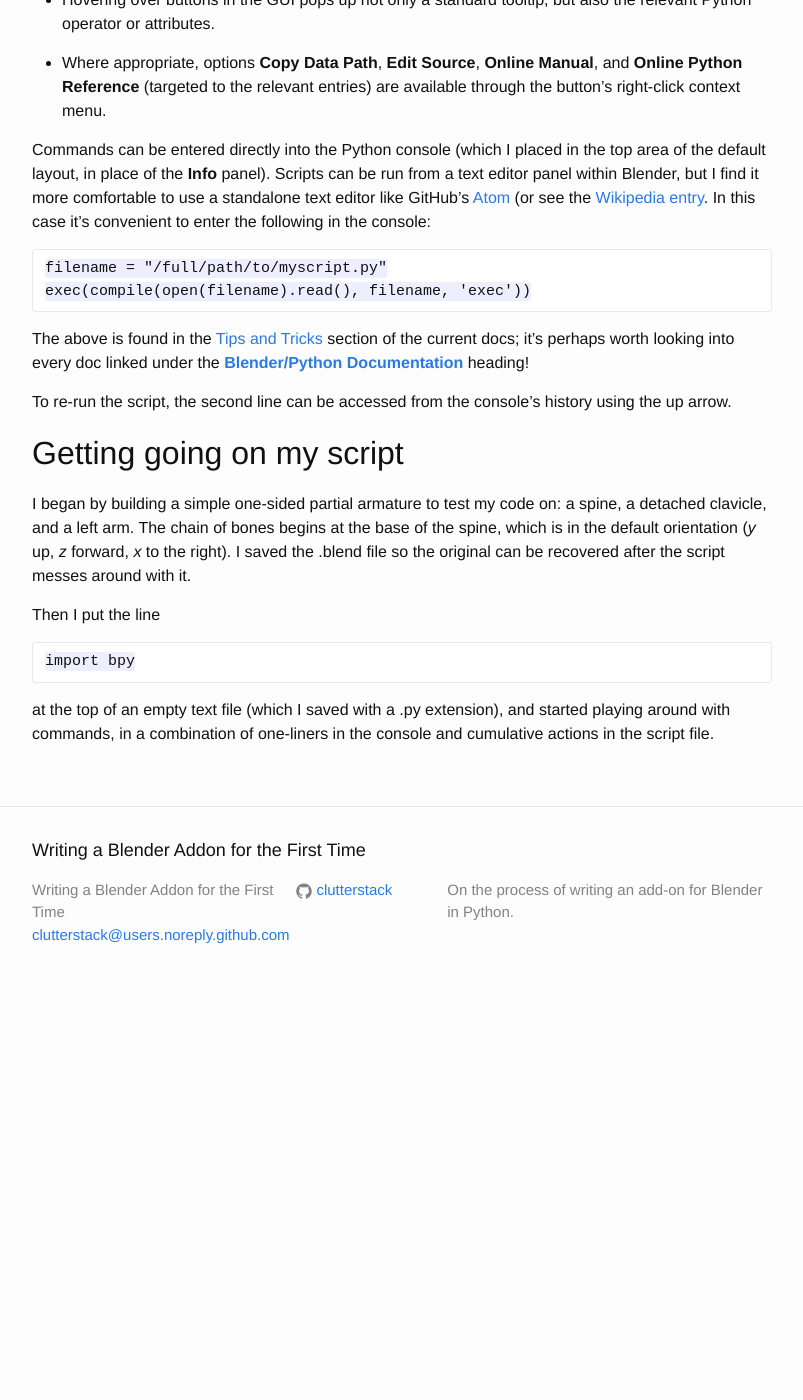
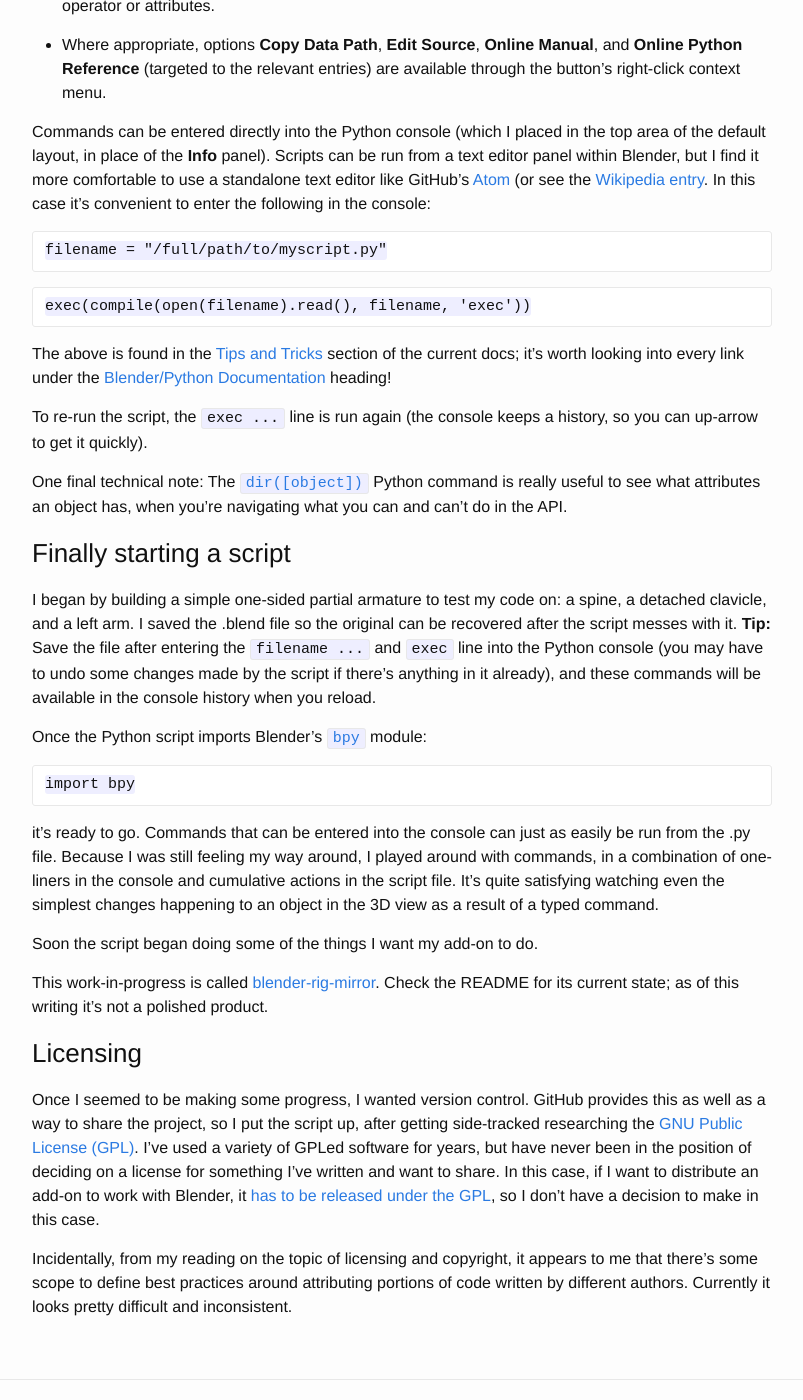
Before and after one commit to clutterstack/blender-rig-mirror, a Jekyll site: the page built from _posts/2016-02-02-background.md, in a window 1280 px wide and 1400 px high, scrolled down 1103 px. Shown: the whole window, without its empty margins (238-1041 px from the left). Built offline with Jekyll 4.4.1, drawn with Linux system fonts in a browser that asks for light colours; before the commit the page ends 2109 px from its top, so only the background shows below that; some of the changed text lies outside the part shown.

Commit message:
Another unnecessary commit because I'm still learning to use git correctly

````diff
--- a/_posts/2016-02-02-background.md
+++ b/_posts/2016-02-02-background.md
@@ -3,25 +3,24 @@
 title: Background
 ---
 
-# Motivation
+## Motivation
 
-While exploring armature building in Blender, I searched for an easy way to mirror bone constraints from one side of the rig to the other. There are two easy-to-find candidates.
+While exploring armature building in Blender, I wondered whether there was an easy way to mirror bone constraints from one side of my human rig to the other. I did find two scripts that contained clues.
 
-The first I hit upon was the response by prolific Stack Exchange user TLousky to [this question](http://blender.stackexchange.com/questions/41709/how-to-copy-constraints-from-one-bone-to-another) about copying constraints on bones used to control facial shape keys. The script ran all right on my armature, but some of the constraint parameters were not as I'd expect for my humanoid body rig and constraints.
+The first was the response by prolific Stack Exchange user TLousky to [this question](http://blender.stackexchange.com/questions/41709/how-to-copy-constraints-from-one-bone-to-another) about copying constraints on bones used to control facial shape keys. The script ran all right on my armature, but doesn't adjust the constraint parameters in the way I need for a body rig.
 
-The other result was a Blender add-on called [Pose Mirror](https://developer.blender.org/T36334) dating from 2013 by Connor Simpson. It looks as though it copies all the constraints and parameters, making no changes, unless the constraint has a target, in which case it does switch the target to the corresponding bone on the correct side. I haven't tested this aspect.
+The other result was a Blender add-on called [Pose Mirror](https://developer.blender.org/T36334) by Connor Simpson. It looks as though it copies all the constraints and parameters, making no changes, unless the constraint has a target, in which case it does switch the target to the corresponding object on the correct side.
 
-Neither of the above scripts takes the pain out of mirroring the Limit Rotation constraints that my human rig is full of, so I decided to look into writing something myself.
+Neither of the above scripts properly mirrors the Limit Rotation constraints that my human rig is full of, so I decided to look into writing something myself.
 
-# First steps
+## First steps
 
-## Reading
+### Reading
 With some rusty Python at my disposal, my main concern was getting a foothold on the Blender/Python API. Luckily there's a lot of information in the [API docs](https://www.blender.org/api/blender_python_api_current/). The [Quickstart Introduction](https://www.blender.org/api/blender_python_api_current/info_quickstart.html) and the [Python API Overview](https://www.blender.org/api/blender_python_api_current/info_overview.html) are well worth skimming before starting, and referring back to after playing with some commands.
 
 There is quite an illuminating [Gotchas](https://www.blender.org/api/blender_python_api_current/info_gotcha.html) section in the API docs, with [essential reading](https://www.blender.org/api/blender_python_api_current/info_gotcha.html?highlight=gotcha#editbones-posebones-bone-bones) on dealing with armatures and their properties.
 
-## Scripting within Blender
-
+### Scripting within Blender
 
 Blender's developers have given a lot of effort and thought into making scripting accessible through features of the interface:
 
@@ -34,21 +33,40 @@
 * Where appropriate, options **Copy Data Path**, **Edit Source**, **Online Manual**, and **Online Python Reference** (targeted to the relevant entries) are available through the button's right-click context menu.
 
 Commands can be entered directly into the Python console (which I placed in the top area of the default layout, in place of the **Info** panel). Scripts can be run from a text editor panel within Blender, but I find it more comfortable to use a standalone text editor like GitHub's [Atom](atom.github.io) (or see the [Wikipedia entry](https://en.wikipedia.org/wiki/Atom_(text_editor)). In this case it's convenient to enter the following in the console:
+
 ```
 filename = "/full/path/to/myscript.py"
+```
+
+```
 exec(compile(open(filename).read(), filename, 'exec'))
 ```
 
-The above is found in the [Tips and Tricks](https://www.blender.org/api/blender_python_api_current/info_tips_and_tricks.html) section of the current docs; it's perhaps worth looking into every doc linked under the [**Blender/Python Documentation**](https://www.blender.org/api/blender_python_api_current/contents.html#blender-python-documentation) heading!
+The above is found in the [Tips and Tricks](https://www.blender.org/api/blender_python_api_current/info_tips_and_tricks.html) section of the current docs; it's worth looking into every link under the [Blender/Python Documentation](https://www.blender.org/api/blender_python_api_current/contents.html#blender-python-documentation) heading!
 
-To re-run the script, the second line can be accessed from the console's history using the up arrow.
+To re-run the script, the `exec ...` line is run again (the console keeps a history, so you can up-arrow to get it quickly).
 
-## Getting going on my script
+One final technical note: The [`dir([object])`](https://docs.python.org/3/library/functions.html#dir) Python command is really useful to see what attributes an object has, when you're navigating what you can and can't do in the API.
 
-I began by building a simple one-sided partial armature to test my code on: a spine, a detached clavicle, and a left arm. The chain of bones begins at the base of the spine, which is in the default orientation (*y* up, *z* forward, *x* to the right). I saved the .blend file so the original can be recovered after the script messes around with it.
+### Finally starting a script
 
-Then I put the line
+I began by building a simple one-sided partial armature to test my code on: a spine, a detached clavicle, and a left arm. I saved the .blend file so the original can be recovered after the script messes with it. **Tip:** Save the file after entering the `filename ...` and `exec` line into the Python console (you may have to undo some changes made by the script if there's anything in it already), and these commands will be available in the console history when you reload.
+
+Once the Python script imports Blender's [`bpy`](https://www.blender.org/api/blender_python_api_current/bpy.data.html) module:
+
 ```
 import bpy
 ```
-at the top of an empty text file (which I saved with a .py extension), and started playing around with commands, in a combination of one-liners in the console and cumulative actions in the script file.
+
+it's ready to go. Commands that can be entered into the console can just as easily be run from the .py file. Because I was still feeling my way around, I played around with commands, in a combination of one-liners in the console and cumulative actions in the script file. It's quite satisfying watching even the simplest changes happening to an object in the 3D view as a result of a typed command.
+
+Soon the script began doing some of the things I want my add-on to do.
+
+This work-in-progress is called [blender-rig-mirror](https://github.com/clutterstack/blender-rig-mirror). Check the README for its current state; as of this writing it's not a polished product.
+
+### Licensing
+
+Once I seemed to be making some progress, I wanted version control. GitHub provides this as well as a way to share the project, so I put the script up, after getting side-tracked researching the [GNU Public License (GPL)](https://en.wikipedia.org/wiki/GNU_General_Public_License). I've used a variety of GPLed software for years, but have never been in the position of deciding on a license for something I've written and want to share. In this case, if I want to distribute an add-on to work with Blender, it [has to be released under the GPL](https://www.blender.org/support/faq/), so I don't have a decision to make in this case.
+
+Incidentally, from my reading on the topic of licensing and copyright, it appears to me that there's some scope to define best practices
+around attributing portions of code written by different authors. Currently it looks pretty difficult and inconsistent.
````
